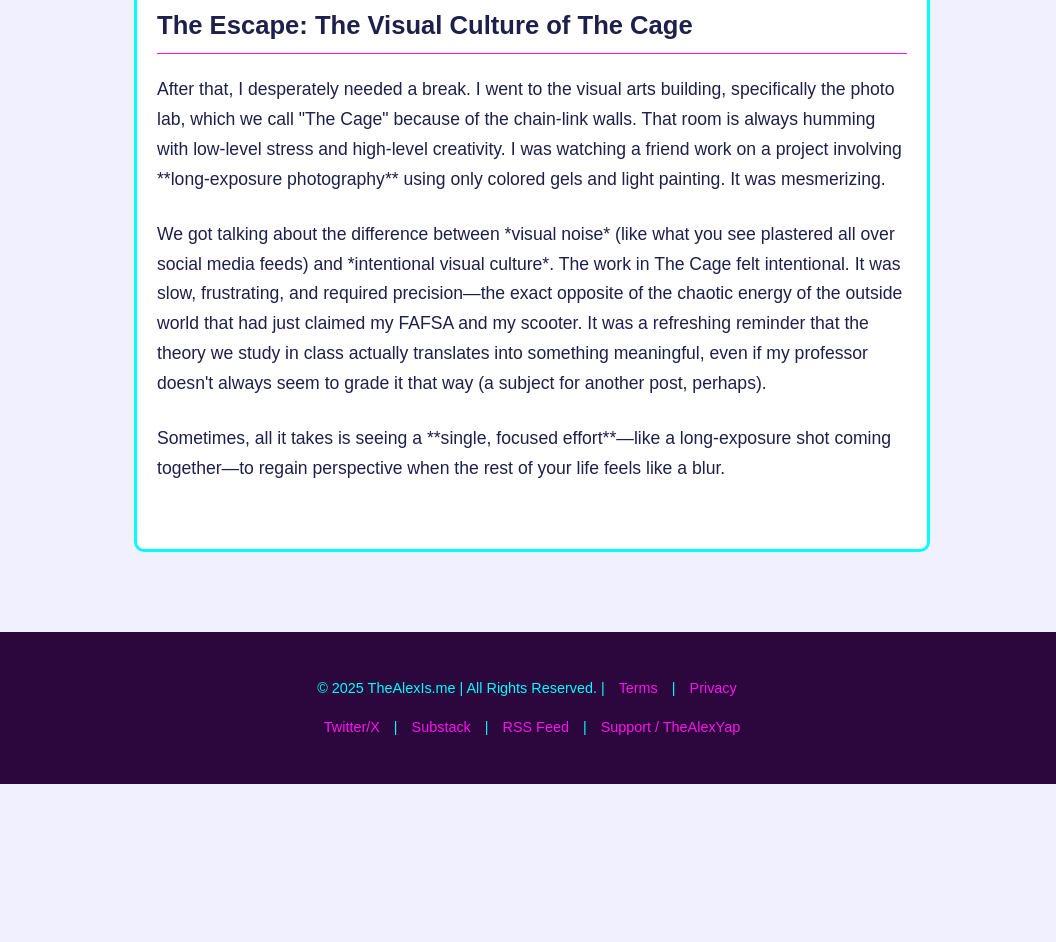
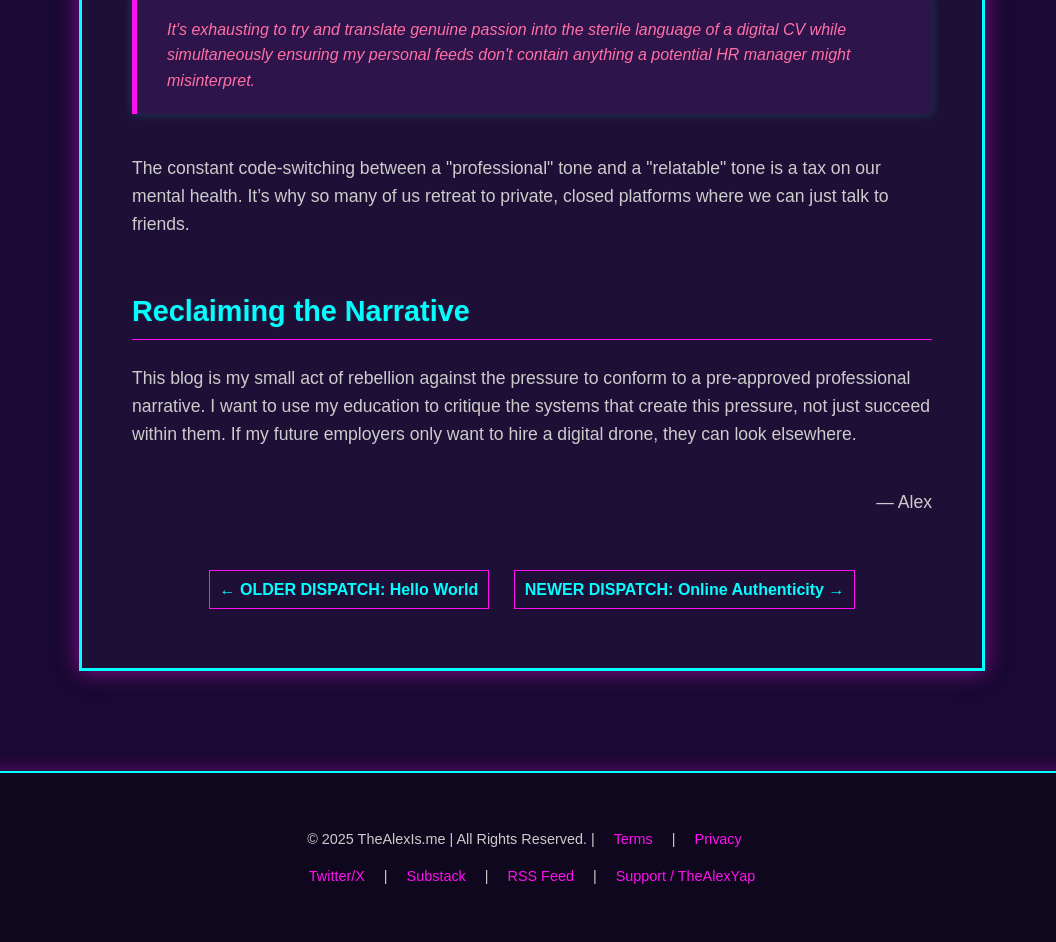
Before and after one commit to TheAlexIsMe/TheAlexIsMe.github.io, a plain HTML site: page daily_dispatch_nov4.html in a window 1280 px wide. Shown: the part 1055-1997 px from the top of the page, without its empty margins (108-1164 px from the left). Before the commit the page ends 1839 px from the top, so only its background shows below. Drawn offline with Linux system fonts and the light colour scheme.

Commit message:
Update daily_dispatch_nov4.html

```diff
--- a/daily_dispatch_nov4.html
+++ b/daily_dispatch_nov4.html
@@ -3,39 +3,102 @@
 <head>
     <meta charset="UTF-8">
     <meta name="viewport" content="width=device-width, initial-scale=1.0">
-    <title>Stolen Scooters, Revoked FAFSA, and the View from The Cage</title>
+    <title>The Digital Identity Crisis of the Class of '26 | TheAlexIs.me</title>
     <link rel="icon" type="image/png" href="favicon.png">
     <style>
-        /* Shared Styles (New Theme) */
-        body { font-family: Arial, sans-serif; margin: 0; padding: 0; background-color: #F0F0FF; color: #1E1F4B; line-height: 1.7; }
-        .header { max-width: 900px; margin: 0 auto; padding: 20px; display: flex; justify-content: space-between; align-items: center; background-color: #F0F0FF; }
-        .logo a { font-size: 1.8em; font-weight: bold; text-decoration: none; color: #FF10F0; text-shadow: 1px 1px 0 #00FFFF; }
+        /* Vaporwave/Synthwave Perfected Theme */
+        :root {
+            --color-background: #190933; /* Deep Violet/Midnight */
+            --color-foreground: #FFFFFF; /* Pure White */
+            --color-accent-pink: #FF10F0; /* Neon Magenta */
+            --color-accent-blue: #00FFFF; /* Neon Cyan */
+            --color-text-body: #CCCCCC; /* Light Grey for readability */
+            --color-text-header: #FF70A6; /* Brighter Pink for Titles */
+            --color-shadow: #00FFFF;
+        }
+
+        body { font-family: 'Arial', sans-serif; margin: 0; padding: 0; background-color: var(--color-background); color: var(--color-text-body); line-height: 1.6; }
+
+        /* Layout & Header */
+        .header { max-width: 1000px; margin: 0 auto; padding: 20px; display: flex; justify-content: space-between; align-items: center; background-color: transparent; }
+        .logo a { font-size: 2em; font-weight: bold; text-decoration: none; color: var(--color-accent-pink); text-shadow: 1px 1px 0 var(--color-accent-blue); }
+
+        /* Navigation */
         .menu-toggle { cursor: pointer; display: block; padding: 10px; position: relative; z-index: 200; }
-        .bar { width: 25px; height: 3px; background-color: #1E1F4B; margin: 5px 0; transition: 0.4s; }
-        .sidebar { height: 100%; width: 0; position: fixed; z-index: 100; top: 0; right: 0; background-color: #2C073D; overflow-x: hidden; transition: 0.5s; padding-top: 60px; }
-        .sidebar a { padding: 15px 25px; text-decoration: none; font-size: 1.5em; color: #ccc; display: block; transition: 0.3s; }
-        .sidebar a:hover { color: #FF10F0; background-color: #4A0F6F; }
-        .sidebar .closebtn { position: absolute; top: 0; right: 25px; font-size: 36px; margin-left: 50px; color: #00FFFF; }
-        .content-container { max-width: 750px; margin: 40px auto 80px; padding: 40px 20px; background-color: #FFF; border: 3px solid #00FFFF; border-radius: 10px; }
+        .bar { width: 30px; height: 4px; background-color: var(--color-accent-blue); margin: 6px 0; transition: 0.4s; box-shadow: 0 0 5px var(--color-accent-blue); }
+        .sidebar { height: 100%; width: 0; position: fixed; z-index: 100; top: 0; right: 0; background-color: #331A56; overflow-x: hidden; transition: 0.5s; padding-top: 60px; }
+        .sidebar a { padding: 15px 25px; text-decoration: none; font-size: 1.6em; color: var(--color-text-body); display: block; transition: 0.3s; }
+        .sidebar a:hover { color: var(--color-accent-pink); background-color: #4B277A; }
+        .sidebar .closebtn { position: absolute; top: 0; right: 25px; font-size: 36px; margin-left: 50px; color: var(--color-accent-blue); }
 
-        /* Post Specific Styles */
+        /* Post Content Specific Styles */
+        .post-container {
+            max-width: 800px;
+            margin: 60px auto 100px;
+            padding: 50px;
+            background-color: #1E0F36; /* Post Panel Background */
+            border: 3px solid var(--color-accent-blue);
+            box-shadow: 0 0 20px rgba(255, 16, 240, 0.5); /* Pink Glow */
+        }
         .post-header { text-align: center; margin-bottom: 50px; }
-        .post-header h1 { font-size: 2.5em; margin-bottom: 10px; color: #00FFFF; text-shadow: 1px 1px 0 #FF10F0; }
-        .post-header p { font-size: 1em; color: #4A0F6F; }
+        .post-header h1 {
+            font-size: 3.5em;
+            margin-bottom: 10px;
+            color: var(--color-accent-pink);
+            text-shadow: 2px 2px 0 var(--color-accent-blue), 0 0 10px var(--color-accent-pink);
+            letter-spacing: 2px;
+        }
+        .post-header .date { color: var(--color-text-header); font-size: 1.1em; font-style: italic; }
 
-        .post-body h2 { font-size: 1.6em; margin-top: 40px; border-bottom: 1px solid #FF10F0; padding-bottom: 5px; color: #1E1F4B; }
-        .post-body p { font-size: 1.1em; margin-bottom: 25px; }
-        .post-body blockquote {
-            border-left: 4px solid #00FFFF; /* Teal Accent */
-            padding: 10px 20px;
-            margin: 25px 0;
-            background-color: #F5FFFF; /* Very light teal background */
+        .post-content h2 {
+            margin-top: 50px;
+            font-size: 1.8em;
+            color: var(--color-accent-blue);
+            border-bottom: 1px solid var(--color-accent-pink);
+            padding-bottom: 5px;
+            text-shadow: 0 0 3px rgba(255, 255, 255, 0.1);
+        }
+        .post-content p { margin-bottom: 30px; font-size: 1.1em; }
+
+        .post-content blockquote {
+            border-left: 5px solid var(--color-accent-pink);
+            padding: 20px 30px;
+            margin: 40px 0;
             font-style: italic;
+            color: var(--color-text-header);
+            background-color: #2D144A; /* Blockquote background */
+            box-shadow: 0 0 10px rgba(0, 255, 255, 0.2);
+        }
+
+        .post-content ol { color: var(--color-text-body); }
+        .post-content li { margin-bottom: 10px; }
+
+        .post-navigation a {
+            color: var(--color-accent-blue);
+            text-decoration: none;
+            font-weight: bold;
+            padding: 10px;
+            border: 1px solid var(--color-accent-pink);
+            transition: background-color 0.3s;
+        }
+        .post-navigation a:hover {
+             background-color: #331A56;
+             color: var(--color-accent-pink);
         }
 
         /* Footer */
-        .footer { background-color: #2C073D; color: #00FFFF; text-align: center; padding: 30px 20px; font-size: 0.9em; margin-top: 50px; }
-        .footer a { color: #FF10F0; text-decoration: none; margin: 0 10px; }
+        .footer {
+            background-color: #0F071D;
+            color: var(--color-text-body);
+            text-align: center;
+            padding: 40px 20px;
+            font-size: 0.9em;
+            margin-top: 50px;
+            border-top: 2px solid var(--color-accent-blue);
+            box-shadow: 0 -5px 15px rgba(255, 16, 240, 0.2);
+        }
+        .footer a { color: var(--color-accent-pink); text-decoration: none; margin: 0 15px; transition: color 0.3s; }
+        .footer a:hover { color: var(--color-accent-blue); }
     </style>
 </head>
 <body>
@@ -45,7 +108,7 @@
         <a href="index.html">Home</a>
         <a href="archive.html">Dispatch Archive</a>
         <a href="visuals.html">The Visuals</a>
-        <a href="https://www.patreon.com/TheAlexIsMe" target="_blank" style="color: #FF10F0; font-weight: bold;">Support & TheAlexYap Podcast</a>
+        <a href="https://www.patreon.com/TheAlexIsMe" target="_blank" style="color: var(--color-accent-pink); font-weight: bold;">Support & TheAlexYap Podcast</a>
     </div>
 
     <div class="header">
@@ -59,32 +122,40 @@
         </div>
     </div>
 
-    <div class="content-container">
+    <div class="post-container">
         <header class="post-header">
-            <h1>Stolen Scooters, Revoked FAFSA, and the View from The Cage</h1>
-            <p>Posted on <strong>November 4, 2025</strong> | By Alex | Daily Dispatch</p>
+            <h1>The Digital Identity Crisis of the Class of '26</h1>
+            <p class="date">Dispatch Log: **November 4, 2025** | Data Stream: **Life & Culture**</p>
         </header>
 
-        <section class="post-body">
-            <p>Yesterday felt like a perfect split screen: one side was overwhelming stress, and the other was genuinely good, distracting fun. It’s the kind of contrast that makes you question how the world manages to deliver such polar opposite experiences in the span of 24 hours.</p>
+        <section class="post-content">
+            <p>I was in the computer lab today, preparing a portfolio presentation for my photography course, and I realized something: the stress of getting a job after graduation isn't just about grades or internships anymore. It's about maintaining three or four **separate, professional digital identities.**</p>
 
-            <h2>The Headache: The Bureaucratic Nightmare</h2>
-            <p>Let's start with the stress. For the last week, I’ve been running into endless walls trying to deal with financial aid. It turns out my FAFSA has been temporarily **revoked**. The reasoning is buried deep in bureaucratic jargon, something about a missing signature or an old piece of documentation that was supposedly submitted months ago.</p>
+            <h2>The Three-Headed Monster of Social Media</h2>
+            <p>We are told to be:</p>
+            <ol>
+                <li>The **LinkedIn Professional:** Polished, successful, always "actively learning," and completely devoid of personality.</li>
+                <li>The **Instagram/TikTok Creator:** Relatable, visual, slightly quirky, but careful not to cross the line into "unemployable."</li>
+                <li>The **Real-Life Student:** Stressed, under-caffeinated, and perpetually questioning every life choice.</li>
+            </ol>
+            <p>The problem is, the internet demands that the first two heads feed each other, and the third one is constantly in conflict with both.</p>
 
             <blockquote>
-            The fear isn’t just the money; it’s the thought that one clerical error could completely derail my semester and waste all the effort I’ve put in so far. It makes college feel less like an investment and more like a high-stakes, easily sabotaged gamble. I spent three hours on hold and got nowhere.
+                It's exhausting to try and translate genuine passion into the sterile language of a digital CV while simultaneously ensuring my personal feeds don't contain anything a potential HR manager might misinterpret.
             </blockquote>
 
-            <p>And speaking of things that get stolen, my scooter finally bit the dust. Or rather, it was **stolen**. I swear, trying to be a responsible student with transportation in this city is a constant battle against sheer chaos. That scooter was my lifeline, and now I'm back to relying on inconsistent public transit, compounding the feeling that everything is moving backward.</p>
+            <p>The constant code-switching between a "professional" tone and a "relatable" tone is a tax on our mental health. It’s why so many of us retreat to private, closed platforms where we can just talk to friends.</p>
 
-            <h2>The Escape: The Visual Culture of The Cage</h2>
-            <p>After that, I desperately needed a break. I went to the visual arts building, specifically the photo lab, which we call "The Cage" because of the chain-link walls. That room is always humming with low-level stress and high-level creativity. I was watching a friend work on a project involving **long-exposure photography** using only colored gels and light painting. It was mesmerizing.</p>
+            <h2>Reclaiming the Narrative</h2>
+            <p>This blog is my small act of rebellion against the pressure to conform to a pre-approved professional narrative. I want to use my education to critique the systems that create this pressure, not just succeed within them. If my future employers only want to hire a digital drone, they can look elsewhere.</p>
 
-            <p>We got talking about the difference between *visual noise* (like what you see plastered all over social media feeds) and *intentional visual culture*. The work in The Cage felt intentional. It was slow, frustrating, and required precision—the exact opposite of the chaotic energy of the outside world that had just claimed my FAFSA and my scooter. It was a refreshing reminder that the theory we study in class actually translates into something meaningful, even if my professor doesn't always seem to grade it that way (a subject for another post, perhaps).</p>
-
-            <p>Sometimes, all it takes is seeing a **single, focused effort**—like a long-exposure shot coming together—to regain perspective when the rest of your life feels like a blur.</p>
+            <p style="text-align: right; margin-top: 40px;">— Alex</p>
         </section>
 
+        <p class="post-navigation" style="text-align: center; margin-top: 60px;">
+            <a href="introduction.html" style="margin-right: 20px;">← OLDER DISPATCH: Hello World</a>
+            <a href="unfiltered_nov5.html">NEWER DISPATCH: Online Authenticity →</a>
+        </p>
     </div>
 
     <footer class="footer">
@@ -105,6 +176,5 @@
           document.getElementById("mySidebar").style.width = "0";
         }
     </script>
-
 </body>
 </html>
```
